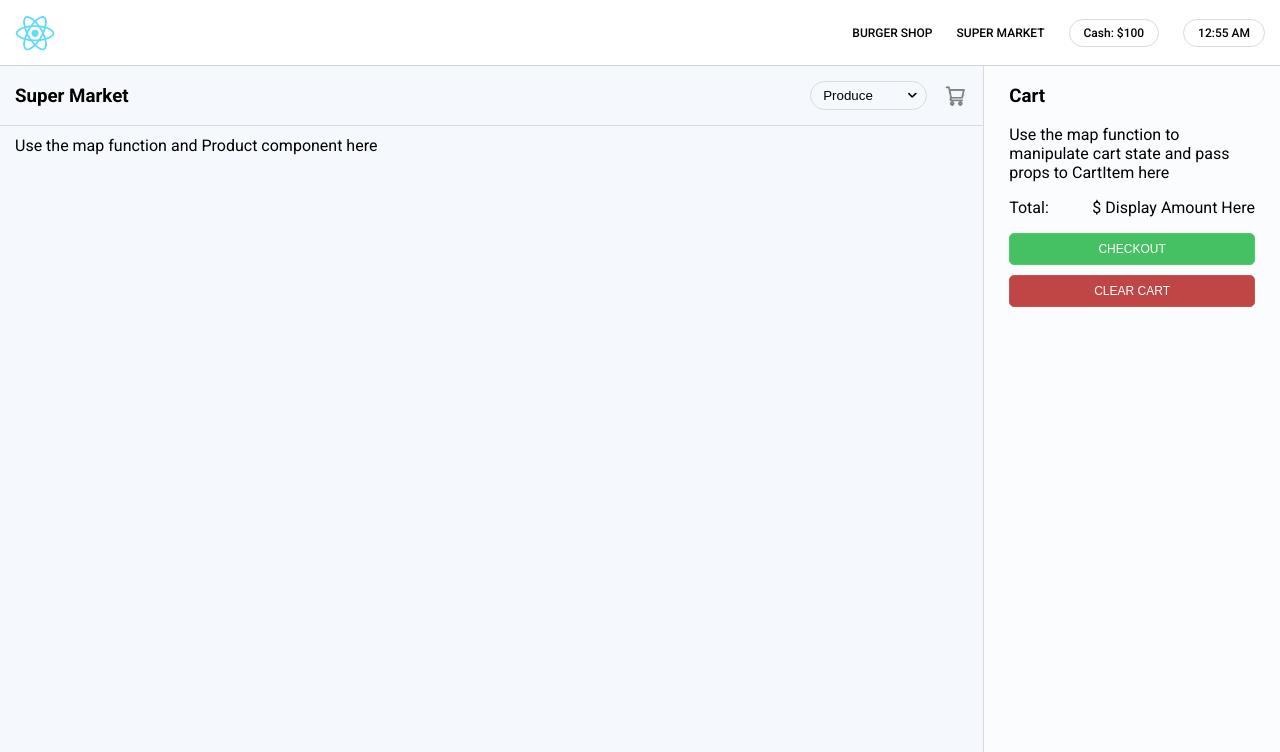
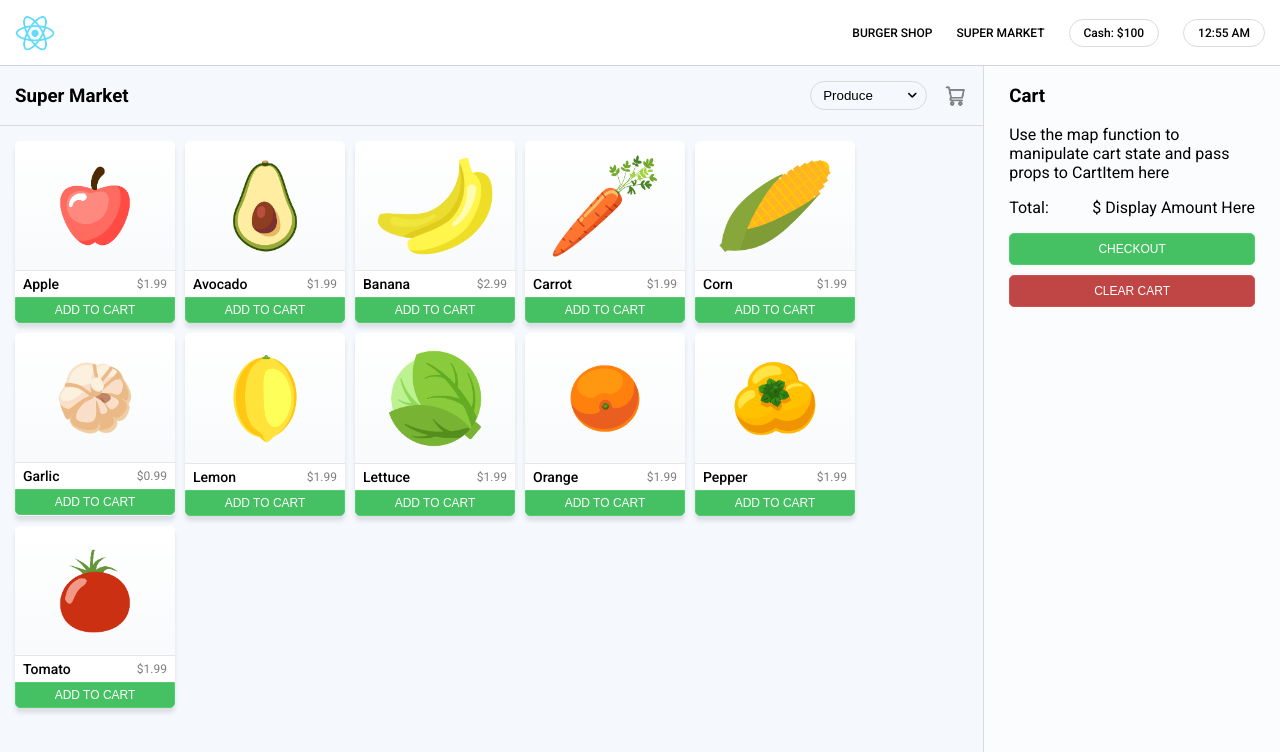
Before and after one commit to Cazier92/reactville, a React (Create React App) app: page /market in a window 1280 px wide. Shown: the top 752 px of the page. Built offline with nearby package versions, Linux system fonts and the light colour scheme; a web font is replaced by a local one.

Commit message:
display products by category in Super Market

```diff
--- a/src/Components/SuperMarket/CategoryMenu.jsx
+++ b/src/Components/SuperMarket/CategoryMenu.jsx
@@ -1,11 +1,11 @@
 
 
-const CategoryMenu = ({products}) => {
+const CategoryMenu = ({products, setProductCategory}) => {
   const categories = [...new Set(products.map((product) => product.category))]
   return (
-    <select>
+    <select onChange={(e) => setProductCategory(e.target.value)}>
         {categories.map((category, idx) => (
-          <option key={idx}>
+          <option key={idx} value={category}>
             {category}
           </option>
         ))}
--- a/src/Components/SuperMarket/DisplayProducts.jsx
+++ b/src/Components/SuperMarket/DisplayProducts.jsx
@@ -1,9 +1,16 @@
+import Product from "./Product"
 
-const DisplayProducts = () => {
-
+const DisplayProducts = ({products, productCategory}) => {
+  const selectedProducts = products.map((product, idx) => {
+    return product.category === productCategory &&
+    <Product
+      key={idx}
+      product={product}
+    />
+  })
   return (
     <div className="product-list">
-      Use the map function and Product component here
+      {selectedProducts}
     </div>
   )
 }
--- a/src/Components/SuperMarket/MarketNav.jsx
+++ b/src/Components/SuperMarket/MarketNav.jsx
@@ -5,7 +5,7 @@ const MarketNav = (props) => {
   return (
     <nav>
       <h1>Super Market</h1>
-      <CategoryMenu products={props.products}/>
+      <CategoryMenu products={props.products} setProductCategory={props.setProductCategory}/>
       <button id="cart-button"></button>
     </nav>
   )
--- a/src/Components/SuperMarket/Product.jsx
+++ b/src/Components/SuperMarket/Product.jsx
@@ -1,12 +1,12 @@
 
-const Product = () => {
+const Product = (props) => {
   return (
     <div className="product-card">
-      <img src="" alt="product icon" />
+      <img src={props.product.image} alt="product icon" />
       <section>
         <span>
-          <p id="product-name"></p>
-          <p id="product-price">$</p>
+          <p id="product-name">{props.product.name}</p>
+          <p id="product-price">${props.product.price}</p>
         </span>
         <button>ADD TO CART</button>
       </section>
--- a/src/Components/SuperMarket/SuperMarket.jsx
+++ b/src/Components/SuperMarket/SuperMarket.jsx
@@ -11,12 +11,13 @@ import Cart from './Cart'
 const SuperMarket = () => {
   console.log('Imported product data:::', products)
   const [cart, setCart] = useState([])
-  const [productCategory] = useState('Produce')
+  const [productCategory, setProductCategory] = useState('Produce')
+  console.log(productCategory)
   return (
     <div className="super-market">
       <section>
-        <MarketNav products={products}/>
-        <DisplayProducts />
+        <MarketNav products={products} setProductCategory={setProductCategory}/>
+        <DisplayProducts products={products} productCategory={productCategory}/>
       </section>
 
       <Cart />
```
